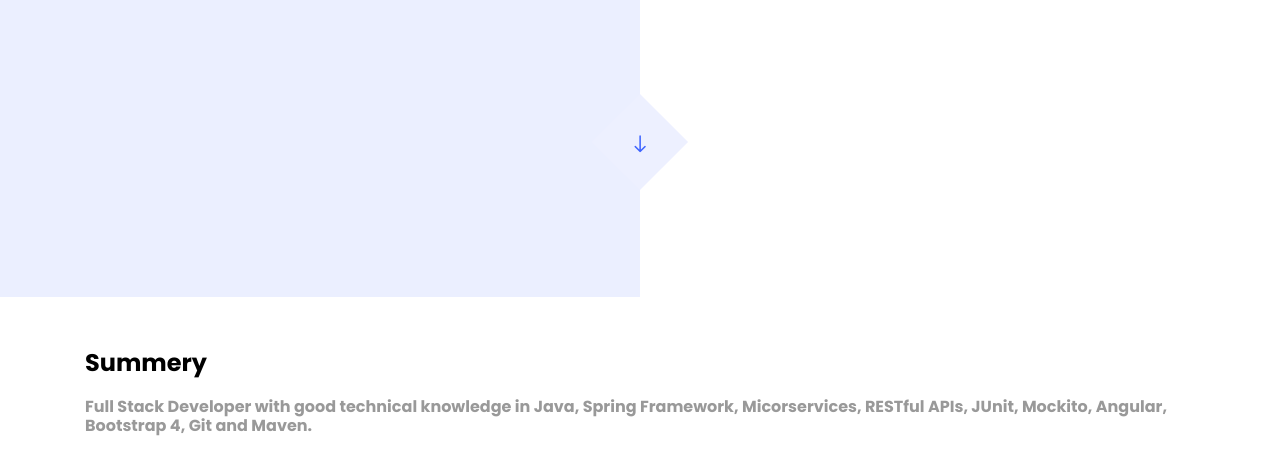
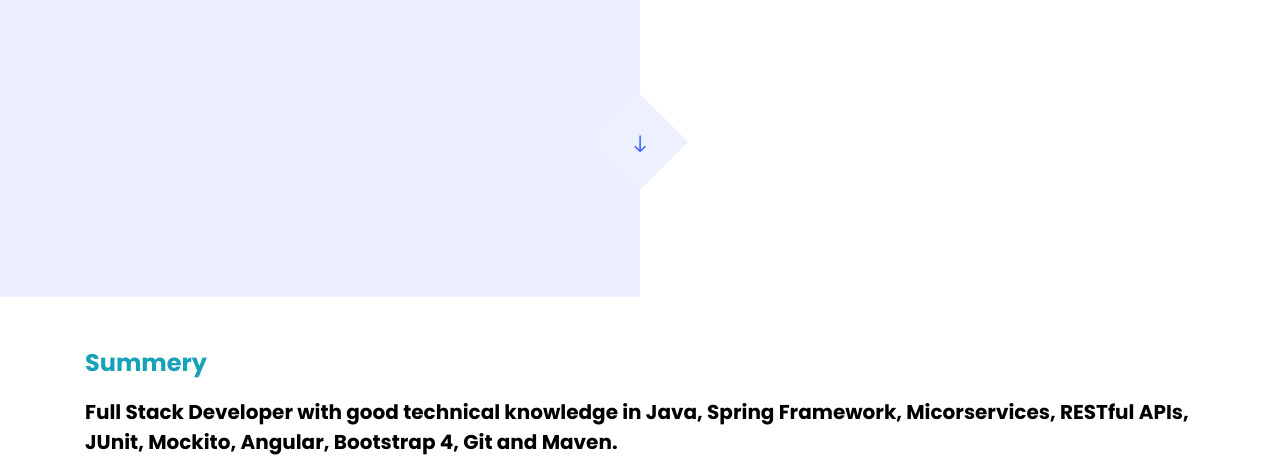
Before and after one commit to bhanu-prakash-allam/bhanu-prakash-allam.github.io, a plain HTML site: page index.html in a window 1280 px wide. Shown: the part 503-960 px from the top of the page. Drawn offline with Linux system fonts and the light colour scheme; files whose address does not match are found by name.

Commit message:
added col

```diff
--- a/index.html
+++ b/index.html
@@ -73,13 +73,13 @@
     	<div class="container">
 			<div class="row mt-5">
 				<div class="col-12">
-					<h4><b>Summery</b></h4>
+					<h4 class="text-info"><b>Summery</b></h4>
 				</div>
 			</div>
 			<div class="row mt-2 mb-4">
 				<div class="col-12">
-					<h6><b>Full Stack Developer with good technical knowledge in Java, Spring Framework, Micorservices, RESTful APIs, JUnit, Mockito, Angular, Bootstrap 4, Git and Maven.
-					</b></h6>
+					<h5><b>Full Stack Developer with good technical knowledge in Java, Spring Framework, Micorservices, RESTful APIs, JUnit, Mockito, Angular, Bootstrap 4, Git and Maven.
+					</b></h5>
 				</div>
 			</div>
     		<div class="row d-flex no-gutters">
```
